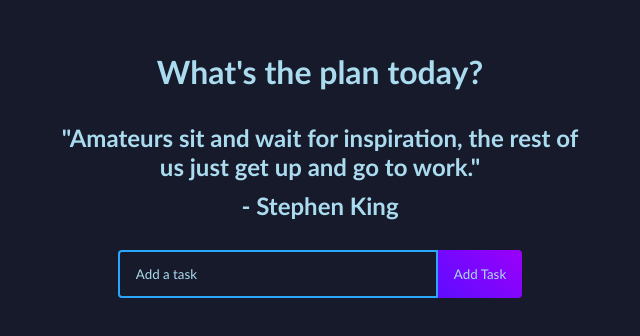
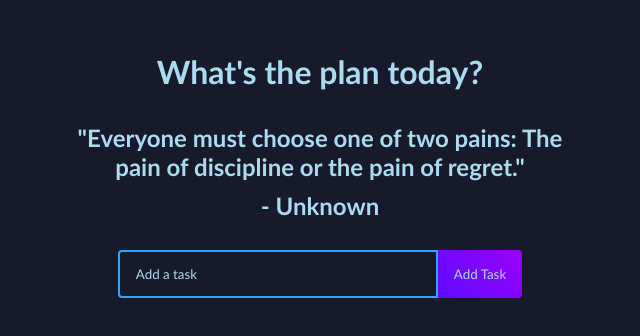
Before and after one commit to Kikstyophobia/todo-list-react, a React (Create React App) app: page / in a window 1280 px wide. Shown: the part 108-444 px from the top of the page, without its empty margins (320-960 px from the left). Built offline with nearby package versions, Linux system fonts and the light colour scheme.

Commit message:
quote randomizer only reloads on refresh

```diff
--- a/src/components/Quotes.js
+++ b/src/components/Quotes.js
@@ -1,6 +1,7 @@
-import { React, useEffect } from 'react';
+import { React, useEffect, useState } from 'react';
 
 export default function Quotes() {
+  const [quote, setQuote] = useState("");
 
   const quotes = [
     {
@@ -97,7 +98,9 @@
     return [quotes[index].quote, quotes[index].name];
   }
 
-  const quote = randomizer(quotes);
+  useEffect(() => {
+    setQuote(randomizer(quotes));
+  }, [])
 
   return (
     <div className='quote-box'>
```
